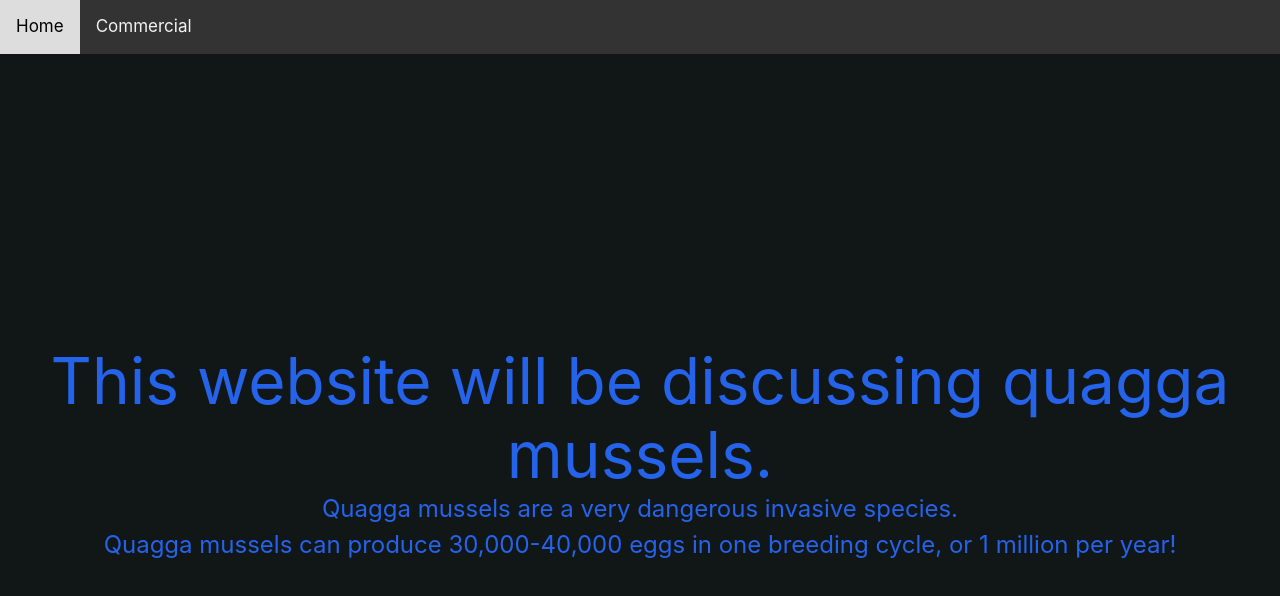
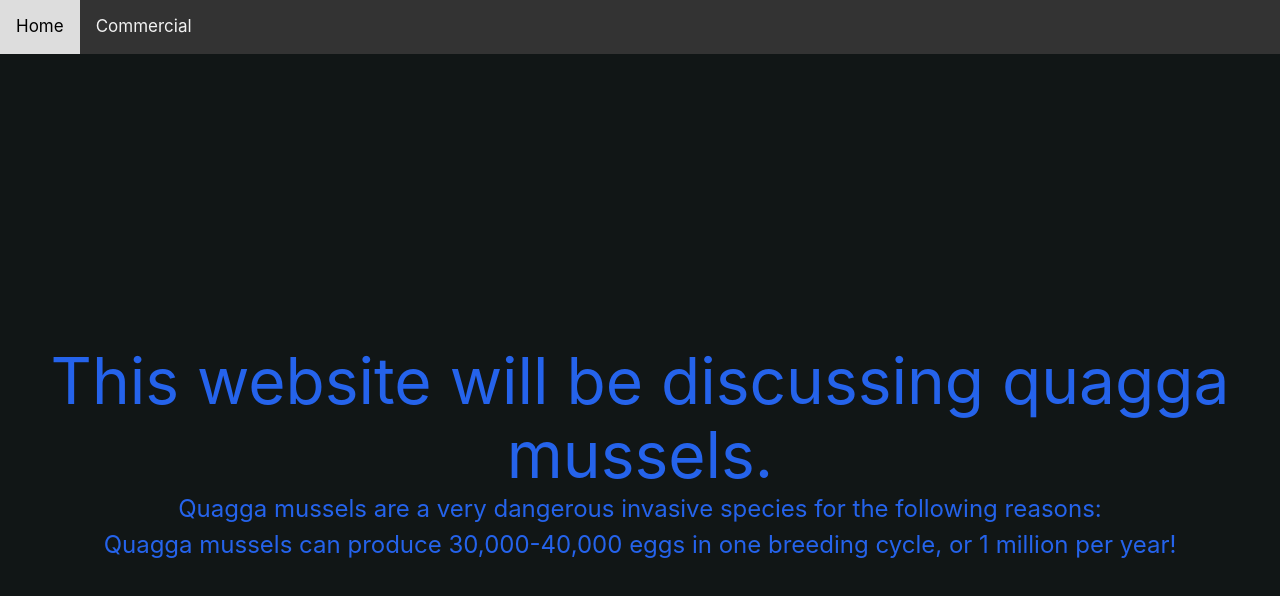
Before and after one commit to Thetoyking91/quagga-mussels, a Next.js app: page / in a window 1280 px wide. Shown: the top 596 px of the page. Built offline with nearby package versions, Linux system fonts and the light colour scheme.

Commit message:
Update index.js

```diff
--- a/pages/index.js
+++ b/pages/index.js
@@ -7,8 +7,12 @@ export default function Home() {
   return (
     <div>
       <Template title="Home" headText="This website will be discussing quagga mussels." desc="Quagga Mussels" >
-        <p> Quagga mussels are a very dangerous invasive species. </p>
+        <p> Quagga mussels are a very dangerous invasive species for the following reasons: </p>
+    <ul>
+    <li>
         <p> Quagga mussels can produce 30,000-40,000 eggs in one breeding cycle, or 1 million per year! </p>
+    </li>
+    </ul>
       </Template>
     </div>
   )
```
